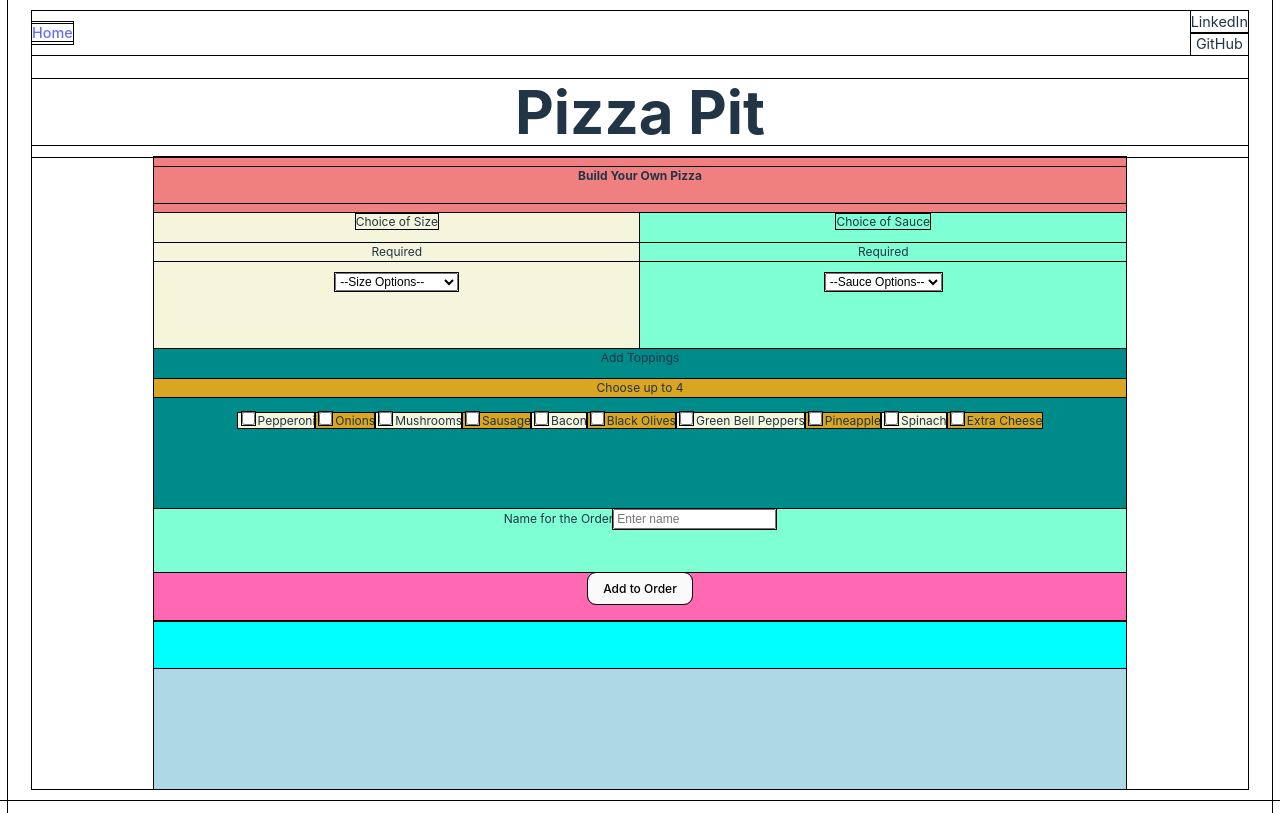
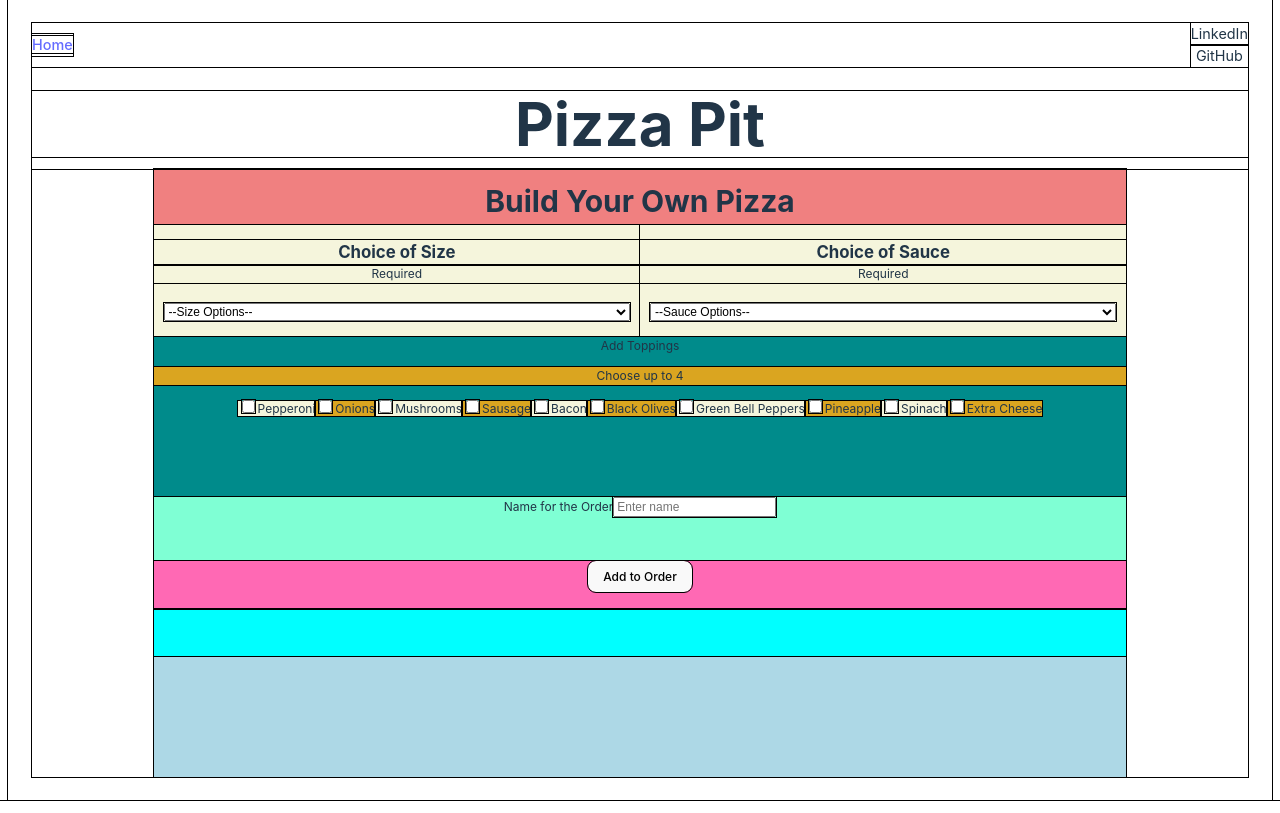
Before and after one commit to billydean/pizza-dean, a React (Vite) app: page /form in a window 1280 px wide. Built offline with nearby package versions, Linux system fonts and the light colour scheme.

Commit message:
fiddling with the stylesheet. can't let it eat up too much time

```diff
--- a/src/components/PizzaForm/PizzaForm.scss
+++ b/src/components/PizzaForm/PizzaForm.scss
@@ -21,7 +21,7 @@
   margin: auto 10%;
   background-color: lightcoral;
   grid-template-columns: auto;
-  grid-template-rows: 7vh 17vh 20vh 8vh 6vh 6vh 15vh;
+  grid-template-rows: 7vh 14vh 20vh 8vh 6vh 6vh 15vh;
   grid-template-areas:
     "heading"
     "selects"
@@ -36,18 +36,45 @@
 
 #form-heading {
   grid-area: heading;
+  font-size: 2.5rem;
+  margin: 0;
+  padding-top: 10px;
 }
 #drop-downs {
   grid-area: selects;
   display: grid;
   grid-template-columns: 50% 50%;
 }
-#A {
+.drop-down {
   background-color: beige;
-}
-
-#B {
-  background-color: aquamarine;
+  display: grid;
+  width: 100%;
+  display: flex;
+  flex-direction: column;
+  // place-content: center space-between;
+  // padding: 10px 0 15px 0;
+  // grid-template-columns: 10% 10% auto 10% 10%;
+  // grid-template-rows: auto 15% 15% 20% auto;
+  // grid-template-areas:
+  //     ". . . . ."
+  //     ". select-label select-label select-label ."
+  //     ". . required . ."
+  //     ". select-menu select-menu select-menu."
+  //     ". . . . .";
+  h3 {
+    grid-area: select-label;
+    margin: 15px 0 0 0;
+    font-size: 1.4rem;
+  }
+  p {
+    grid-area: required;
+    margin: 0;
+    // margin-top: 1vh;
+  }
+  select {
+    grid-area: select-menu;
+    margin: 20px 10px;
+  }
 }
 
 #toppings {
--- a/src/components/PizzaForm/PizzaForm.tsx
+++ b/src/components/PizzaForm/PizzaForm.tsx
@@ -51,9 +51,8 @@ function PizzaForm(props: PizzaFormProps) {
     <form id="pizza-form" onSubmit={onSubmit}>
       <h2 id="form-heading">Build Your Own Pizza</h2>
       <div id="drop-downs">
-        <div id="A">
-          <label>
-            Choice of Size
+        <label className="drop-down">
+          <h3>Choice of Size</h3>
           <p>Required</p>
           <select name="size" onChange={updateSelect}>
             <option value="">--Size Options--</option>
@@ -62,10 +61,8 @@ function PizzaForm(props: PizzaFormProps) {
             <option value="honkin">Honkin'</option>
           </select>
         </label>
-        </div>
-        <div id="B">
-          <label>
-            Choice of Sauce
+        <label className="drop-down">
+          <h3>Choice of Sauce</h3>
           <p>Required</p>
           <select name="sauce" value={values.sauce} onChange={updateSelect}>
             <option value="">--Sauce Options--</option>
@@ -75,7 +72,6 @@ function PizzaForm(props: PizzaFormProps) {
             <option value="barbecue">BBQ</option>
           </select>
         </label>
-        </div>
       </div>
 
       <div id="toppings">
```
Lines whose indentation alone changed are shown as unchanged.
